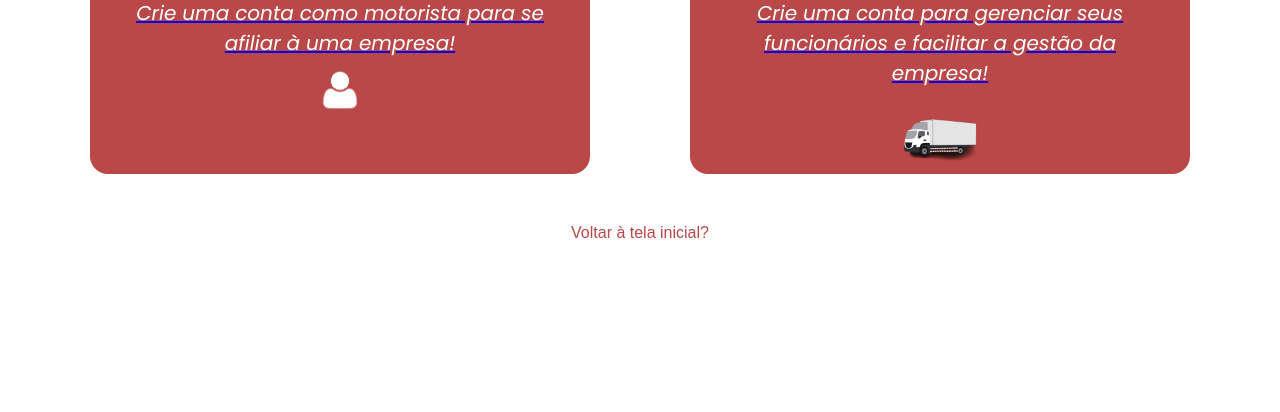
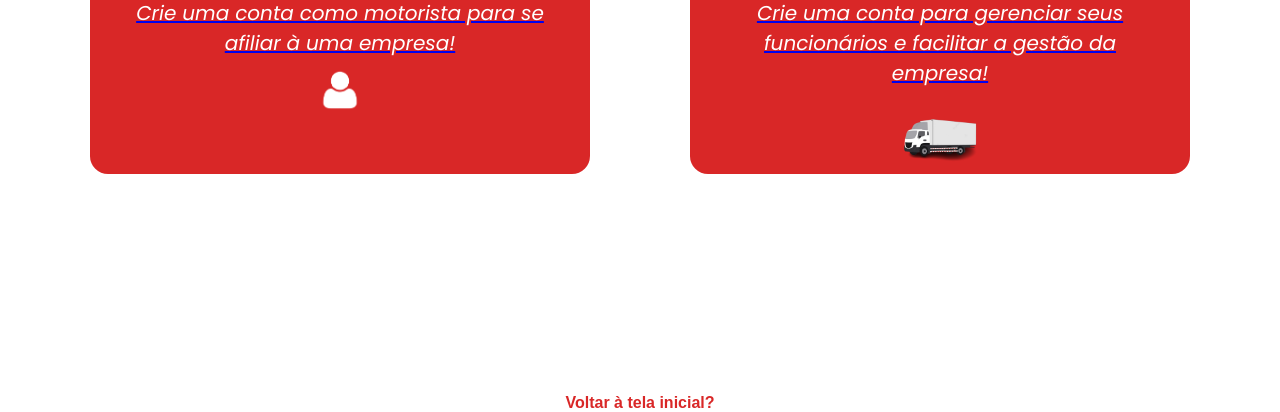
Before and after one commit to web-transporta/TransportaWeb-Desktop, a plain HTML site: page html/opçãocadastro.html in a window 1280 px wide. Shown: the part 476-888 px from the top of the page. Before the commit the page ends 800 px from the top, so only its background shows below. Drawn offline with Linux system fonts and the light colour scheme.

Commit message:
ajuste das cores

```diff
--- a/css/opcaocadastro.css
+++ b/css/opcaocadastro.css
@@ -27,7 +27,7 @@ main {
 .button {
   width: 500px;
   height: 280px;
-  background-color: #BB4848;
+  background-color:#D92727;
   color: white;
   font-size: 20px;
   border: none;
@@ -88,10 +88,11 @@ main {
 
 .link a {
   text-decoration: none;
-  color: #BB4848;
+  color: #D92727;
 }
 
 .link p {
   margin: 0;
-  margin-top: 30px;
+  font-weight: 700;
+  margin-top: 200px;
 }
```
